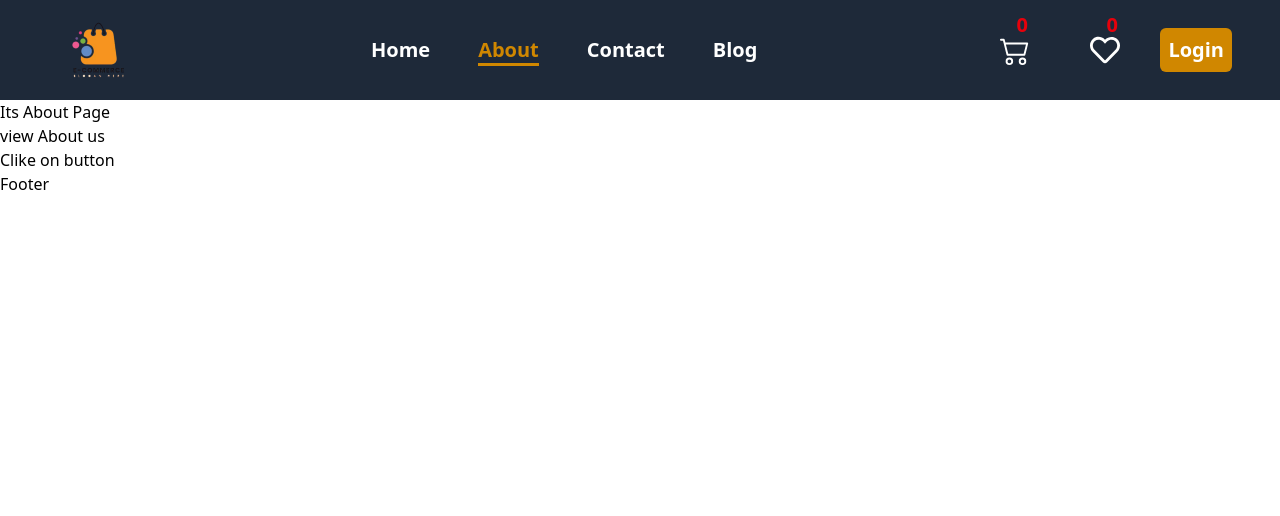
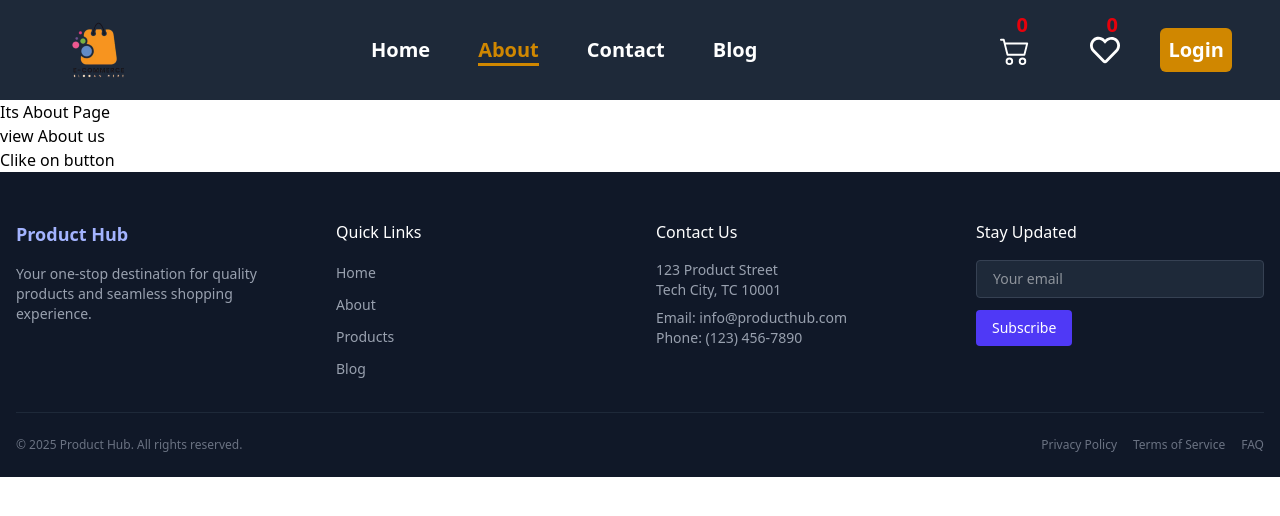
Before and after one commit to sayaliwagal/E-com-shop, a React (Vite) app: page /about in a window 1280 px wide. Shown: the top 516 px of the page. Built offline with nearby package versions, Linux system fonts and the light colour scheme.

Commit message:
Add the ProductDescp error and load feature is completed

```diff
--- a/src/Components/Footer.jsx
+++ b/src/Components/Footer.jsx
@@ -1,8 +1,86 @@
+import React from "react";
+import { Link } from "react-router";
 
-const Footer = () => {
-  return(
-    <h3>Footer</h3>
-  )
-};
+function Footer() {
+  return (
+    <footer className="bg-gray-900 text-white pt-12 pb-6">
+      <div className="container mx-auto px-4">
+        <div className="grid grid-cols-1 md:grid-cols-4 gap-8 mb-8">
+          {/* Company Info */}
+          <div>
+            <h3 className="text-lg font-semibold mb-4 text-indigo-300">Product Hub</h3>
+            <p className="text-gray-400 text-sm">
+              Your one-stop destination for quality products and seamless shopping experience.
+            </p>
+          </div>
+
+          {/* Quick Links */}
+          <div>
+            <h4 className="text-md font-medium mb-4 text-white">Quick Links</h4>
+            <ul className="space-y-2">
+              {['Home', 'About', 'Products', 'Blog'].map((item) => (
+                <li key={item}>
+                  <Link
+                    to={`/${item.toLowerCase()}`}
+                    className="text-gray-400 hover:text-indigo-300 text-sm transition-colors duration-200"
+                  >
+                    {item}
+                  </Link>
+                </li>
+              ))}
+            </ul>
+          </div>
+
+          {/* Contact */}
+          <div>
+            <h4 className="text-md font-medium mb-4 text-white">Contact Us</h4>
+            <address className="text-gray-400 text-sm not-italic">
+              <p>123 Product Street</p>
+              <p>Tech City, TC 10001</p>
+              <p className="mt-2">Email: info@producthub.com</p>
+              <p>Phone: (123) 456-7890</p>
+            </address>
+          </div>
+
+          {/* Newsletter */}
+          <div>
+            <h4 className="text-md font-medium mb-4 text-white">Stay Updated</h4>
+            <form className="space-y-3">
+              <input
+                type="email"
+                placeholder="Your email"
+                className="w-full px-4 py-2 rounded bg-gray-800 border border-gray-700 focus:outline-none focus:ring-1 focus:ring-indigo-500 text-sm"
+              />
+              <button
+                type="submit"
+                className="bg-indigo-600 hover:bg-indigo-700 text-white px-4 py-2 rounded text-sm font-medium transition-colors duration-200"
+              >
+                Subscribe
+              </button>
+            </form>
+          </div>
+        </div>
+
+        {/* Copyright */}
+        <div className="border-t border-gray-800 pt-6 flex flex-col md:flex-row justify-between items-center">
+          <p className="text-gray-500 text-xs mb-2 md:mb-0">
+            © {new Date().getFullYear()} Product Hub. All rights reserved.
+          </p>
+          <div className="flex space-x-4">
+            {['Privacy Policy', 'Terms of Service', 'FAQ'].map((item) => (
+              <Link
+                key={item}
+                to={`/${item.toLowerCase().replace(' ', '-')}`}
+                className="text-gray-500 hover:text-indigo-300 text-xs transition-colors duration-200"
+              >
+                {item}
+              </Link>
+            ))}
+          </div>
+        </div>
+      </div>
+    </footer>
+  );
+}
 
 export default Footer;
--- /dev/null
+++ b/src/Components/StarRating.jsx
@@ -0,0 +1,24 @@
+import React from 'react'
+import { FaRegStar, FaStar, FaStarHalfAlt } from 'react-icons/fa';
+
+
+const StarRating = ({rating}) => {
+    const totalStars = 5;
+  return (
+    <div className="flex text-yellow-400">
+        {[...Array(totalStars)].map((_, i) =>{
+            const starValue = i + 1;
+            if(rating >= starValue){
+                return <FaStar key={i} />
+            }else if(rating >= starValue - 0.5){
+                return <FaStarHalfAlt key={i} />
+            }else{
+                return <FaRegStar key={i} />
+            }
+        })}
+
+    </div>
+  );
+}
+
+export default StarRating
--- a/src/Pages/ProductDescp.jsx
+++ b/src/Pages/ProductDescp.jsx
@@ -2,49 +2,147 @@ import React, { useEffect, useState } from "react";
 import { useParams } from "react-router";
 import useCallApi from "../Utils/useCallApi";
 import Accordion from "../Components/Accordion";
+import { FaStar, FaTag } from "react-icons/fa";
+import Error from "./Error.jsx";
+import StarRating from "../Components/StarRating.jsx";
 
 const ProductDescp = () => {
   const { title, id } = useParams();
   console.log(id);
-  const singleData = useCallApi(`https://dummyjson.com/products/${id}`);
+  const { data, loading, error, refetch } = useCallApi(
+    `https://dummyjson.com/products/${id}`
+  );
 
-  console.log(singleData);
+  //Loading ui (shimmer )
+  if (loading) {
+    return (
+      <div className="min-h-screen bg-gray-50 p-2 animate-pulse">
+        <div className="w-full flex flex-col md:flex-row gap-8 bg-white p-8 rounded-2xl">
+          {/* Left Tumbnails  */}
+          <div className="flex flex-col gap- min-w-[200px]">
+            {Array.from({ length: 4 }).map((_, i) => {
+              return (
+                <div
+                  key={i}
+                  className="w-25 h-25 bg-gray-200 m-4 rounded-lg"
+                ></div>
+              );
+            })}
+          </div>
+          {/* Main image Shimmer  */}
+          <div className="flex-1 flex justify-center">
+            <div className="h-[500px] w-[400px] bg-gray-200 rounded-xl"></div>
+          </div>
+          {/* Right details shimmer  */}
+          <div className="flex-[1.5] flex flex-col gap-4">
+            <div className="h-6 bg-gray-200 w-3/4 rounded"></div>
+            <div className="h-4 bg-gray-200 w-1/3 rounded"></div>
+            <div className="h-8 bg-gray-200 w-1/2 rounded"></div>
+            <div className="h-4 bg-gray-200 w-1/4 rounded"></div>
+            <div className="space-y-2">
+              {Array.from({ length: 4 }).map((_, i) => {
+                return (
+                  <div key={i} className="h-4 bg-gray-200 w-full rounded"></div>
+                );
+              })}
+            </div>
+            <div className="flex gap-4 mt-4">
+              <div className="h-12 w-32 bg-gray-200 rounded-full"></div>
+              <div className="h-12 w-32 bg-gray-200 rounded-full"></div>
+            </div>
+          </div>
+        </div>
+      </div>
+    );
+  }
+
+  //Error State
+  if(error) {
+    return (
+      <Error />
+    )
+  }
+  //Main Product UI.
   return (
     <div>
-      <div className="products-main">
-        <div className="left">
-          <div className="images">
-            {singleData?.images?.map((imag, i) => {
+      <div className="min-h-screen bg-gray-50 p-8">
+        <div className="max-w-full mx-20 flex flex-col md:flex-row gap-8 bg-white p-6 rounded-2xl shadow-lg">
+          {/* Left Thumbnails  */}
+          <div className="flex flex-col gap-4">
+            {data?.images?.map((imag, i) => {
               return (
                 <img
                   src={imag}
-                  alt="productImag"
+                  alt="thumbnail"
                   key={i}
-                  style={{ height: "200px", display: "block" }}
+                  className="w-70 h-40 object-cover rounded-lg cursor-pointer border-2 hover:border-blue-500"
                 />
               );
             })}
           </div>
-          <div className="main-image">
+
+          {/* Main Image  */}
+          <div className="flex-1 flex justify-center">
             <img
-              src={singleData?.images?.[0]}
+              src={data?.images?.[0]}
               alt="productImge"
-              style={{ height: "600px" }}
+              className="h-[500px] object-contain rounded-xl shadow-md"
             />
           </div>
+        {/* Product Info  */}
+        <div className="flex-[1.5] flex flex-col justify-start gap-4">
+          <h2 className="text-2xl font-semibold text-gray-900">
+            {data?.title}
+          </h2>
+          <p className="text-gray-600 font-medium"> {data?.brand}</p>
+          <div className="flex items-center gap-3">
+            <span className="text-3xl font-bold text-green-600">
+              ${data?.price}
+            </span>
+            <span className="line-through text-gray-400">
+              ${(data?.price * 1.8).toFixed(0)}
+            </span>
+            <span className="text-green-600 font-semibold">80% off</span>
+          </div>
+          <div className="flex items-center gap-2 font-semibold">
+            <span>
+              {data?.rating} <StarRating rating={data?.rating} /> ({Math.floor(Math.random() * 100)} reviews)
+            </span>
+          </div>
+          <div>
+            <h3 className="text-lg font-semibold text-gray-800 mb-2">
+              Available Offers
+            </h3>
+            <ul className="space-y-1 text-gray-700">
+              <li className="flex item-center gap-2">
+                <FaTag className="text-green-500" />
+                Get extra 15% off (price inclusive of discount)
+              </li>
+              <li className="flex items-center gap-2">
+                <FaTag className="text-green-500" />
+                10% cashback on orders above $999
+              </li>
+              <li className="flex items-center hap-2">
+                <FaTag className="text-green-500" />
+                Free delivery for Plus members
+              </li>
+            </ul>
+          </div>
+          <p className="text-gray-700">{data?.description}</p>
+          <div className="flex gap-4 mt-4">
+            <button className="bg-yellow-400 hover:bg-yellow-500 text-black px-6 py-3 rounded-full font-semibold shadow">
+              Add to Cart
+            </button>
+            <button className="bg-blue-600 hover:bg-blue-700 text-white px-6 py-3 rounded-full font-semibold shadow">
+              Buy Now
+            </button>
+          </div>
         </div>
-        <div className="right">
-          <h2>{singleData?.title}</h2>
-          <p> {singleData?.brand}</p>
-          <p>{singleData?.description}</p>
-          <p>{singleData?.category}</p>
-          <p>{singleData?.price}</p>
-          <p>rating: {singleData?.rating}</p>
         </div>
       </div>
       {/* Accordion */}
       <h1 className="text-5xl text-center my-5">FAQ</h1>
-      <Accordion/>
+      <Accordion />
     </div>
   );
 };
```
